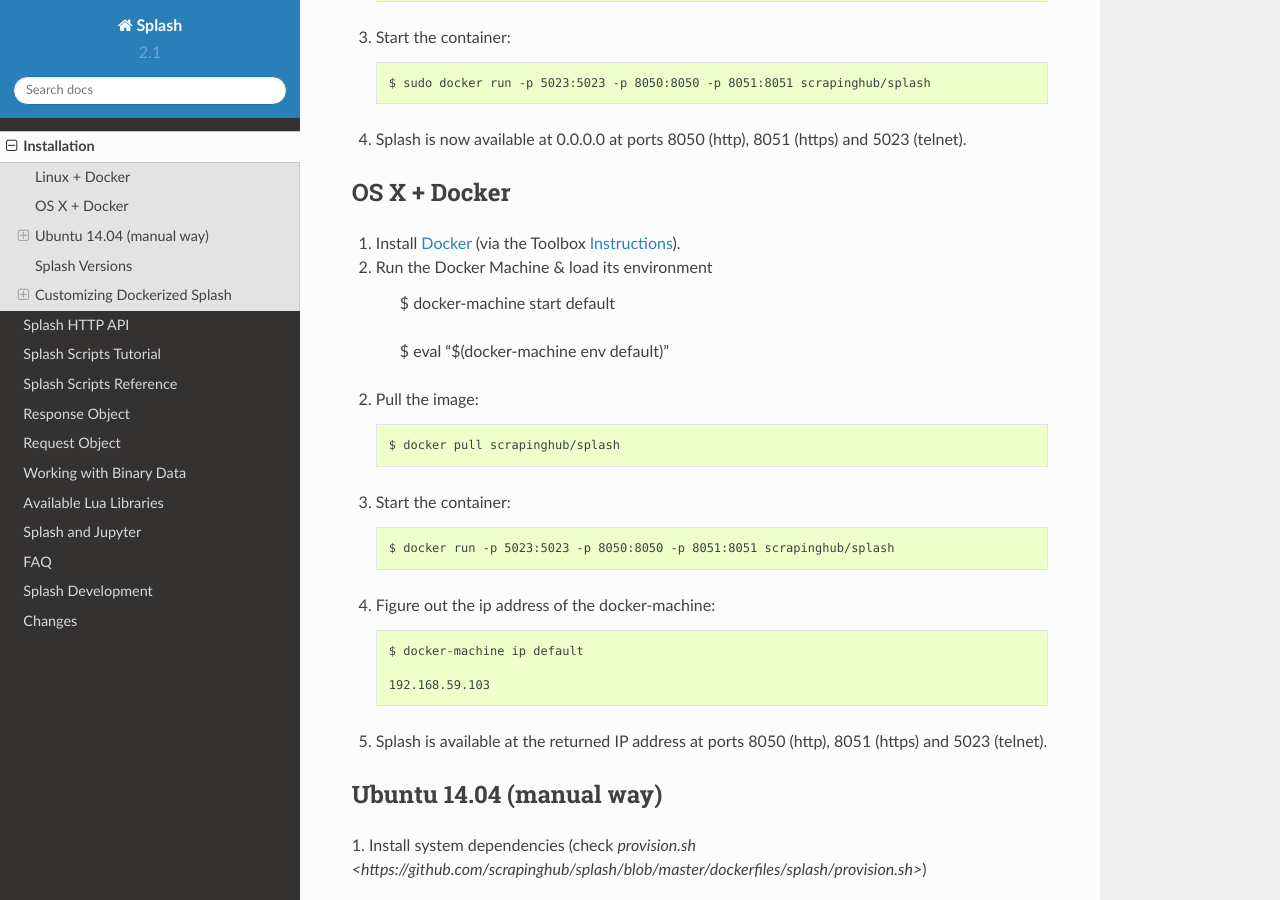
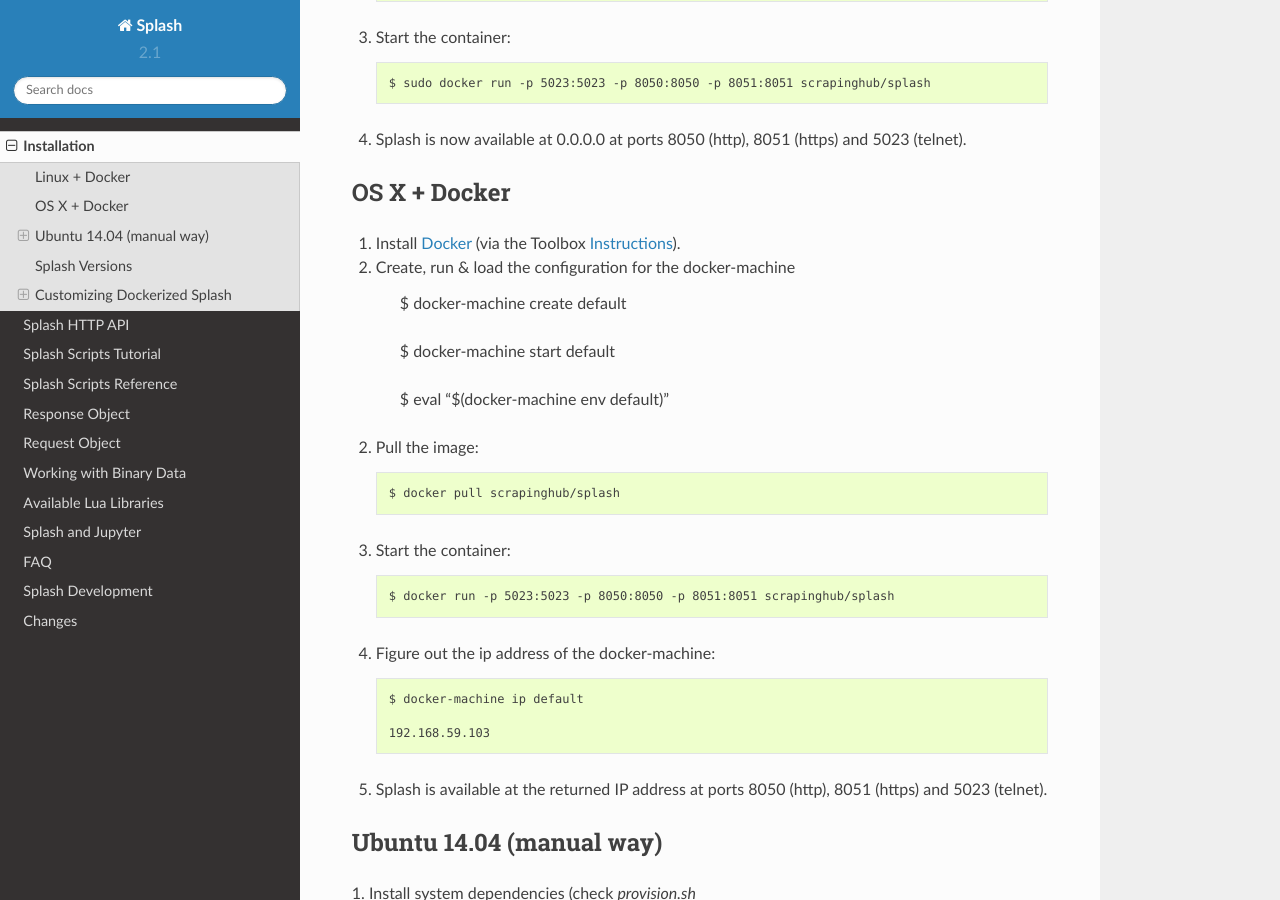
Before and after one commit to scrapinghub/splash, a Sphinx documentation site: the page built from docs/install.rst, in a window 1280 px wide and 900 px high, scrolled down 317 px. Built offline with Sphinx 7.4.7 and the Read the Docs theme 2.0.0, drawn with Linux system fonts in a browser that asks for light colours.

Commit message:
Doc: add instruction to create the docker-machine

```diff
--- a/docs/install.rst
+++ b/docs/install.rst
@@ -22,7 +22,9 @@
 -------------
 
 1. Install Docker_ (via the Toolbox Instructions_).
-2. Run the Docker Machine & load its environment
+2. Create, run & load the configuration for the docker-machine
+
+       $ docker-machine create default
 
        $ docker-machine start default
 
```
